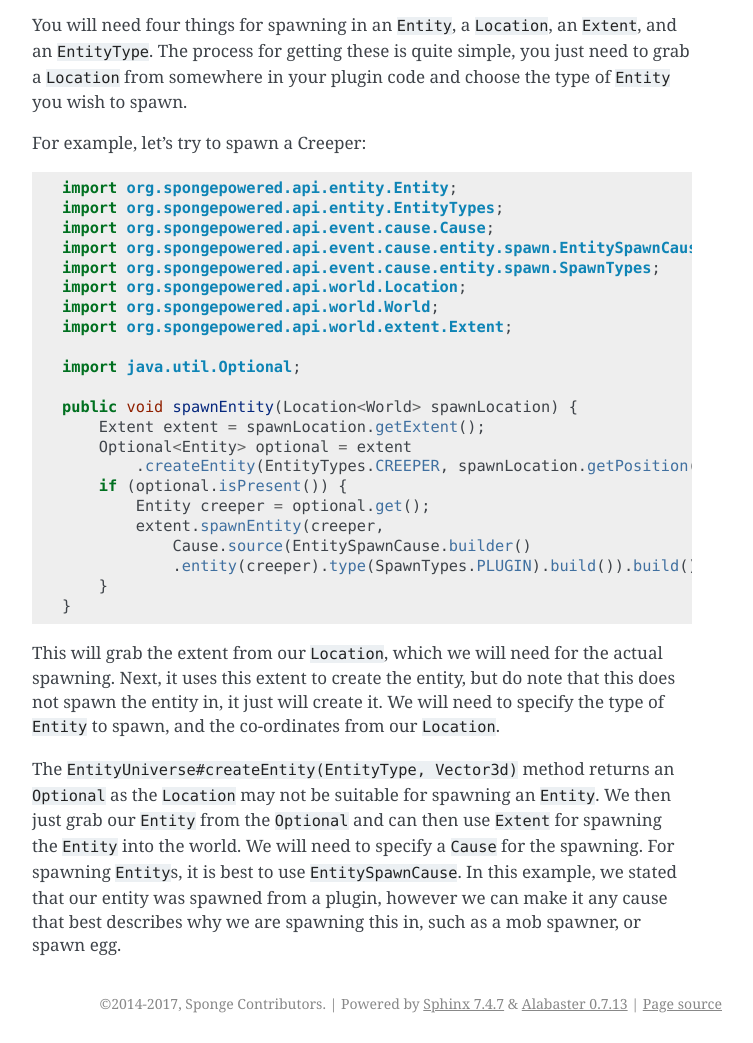
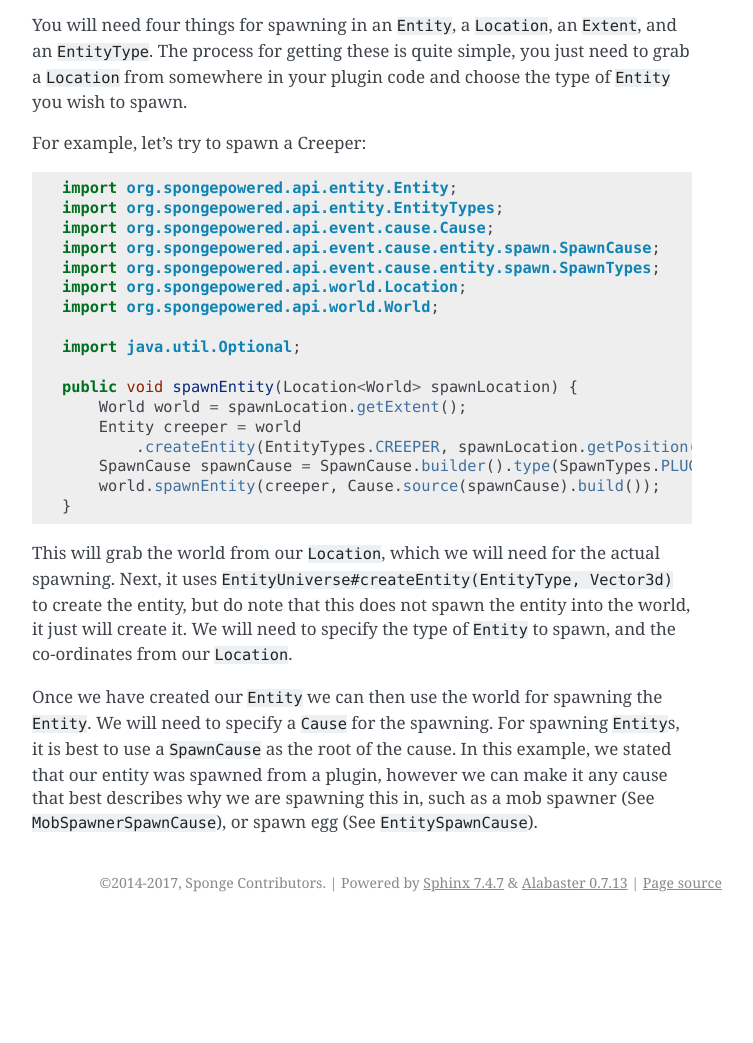
Before and after one commit to SpongePowered/SpongeDocs, a Sphinx documentation site: the page built from source/plugin/entities/spawning.rst, in a window 1280 px wide, cut to the strip 200-1243 px from the top of the page. Shown: the whole strip, without its empty margins (388-1141 px from the left). Built offline with Sphinx 7.4.7, drawn with Linux system fonts in a browser that asks for light colours; pages that are not in the unit, such as notebooks, are missing from menus; cross-references to code outside the pages are shown as plain code; after the commit the page ends 1122 px from its top, so only the background shows below that.

Commit message:
Fix Entity spawning example

```diff
--- a/source/plugin/entities/spawning.rst
+++ b/source/plugin/entities/spawning.rst
@@ -7,6 +7,8 @@ Spawning an Entity
     org.spongepowered.api.entity.Entity
     org.spongepowered.api.entity.EntityType
     org.spongepowered.api.event.cause.entity.spawn.EntitySpawnCause
+    org.spongepowered.api.event.cause.entity.spawn.MobSpawnerSpawnCause
+    org.spongepowered.api.event.cause.entity.spawn.SpawnCause
     org.spongepowered.api.world.Location
     org.spongepowered.api.world.extent.Extent
     org.spongepowered.api.world.extent.EntityUniverse
@@ -22,33 +24,28 @@ For example, let's try to spawn a Creeper:
     import org.spongepowered.api.entity.Entity;
     import org.spongepowered.api.entity.EntityTypes;
     import org.spongepowered.api.event.cause.Cause;
-    import org.spongepowered.api.event.cause.entity.spawn.EntitySpawnCause;
+    import org.spongepowered.api.event.cause.entity.spawn.SpawnCause;
     import org.spongepowered.api.event.cause.entity.spawn.SpawnTypes;
     import org.spongepowered.api.world.Location;
     import org.spongepowered.api.world.World;
-    import org.spongepowered.api.world.extent.Extent;
 
     import java.util.Optional;
 
     public void spawnEntity(Location<World> spawnLocation) {
-        Extent extent = spawnLocation.getExtent();
-        Optional<Entity> optional = extent
+        World world = spawnLocation.getExtent();
+        Entity creeper = world
             .createEntity(EntityTypes.CREEPER, spawnLocation.getPosition());
-        if (optional.isPresent()) {
-            Entity creeper = optional.get();
-            extent.spawnEntity(creeper,
-                Cause.source(EntitySpawnCause.builder()
-                .entity(creeper).type(SpawnTypes.PLUGIN).build()).build());
-        }
+        SpawnCause spawnCause = SpawnCause.builder().type(SpawnTypes.PLUGIN).build();
+        world.spawnEntity(creeper, Cause.source(spawnCause).build());
     }
 
-This will grab the extent from our ``Location``, which we will need for the actual spawning. Next, it uses this extent
-to create the entity, but do note that this does not spawn the entity in, it just will create it. We will need to
-specify the type of ``Entity`` to spawn, and the co-ordinates from our ``Location``.
+This will grab the world from our ``Location``, which we will need for the actual spawning. Next, it uses
+:javadoc:`EntityUniverse#createEntity(EntityType, Vector3d)` to create the entity, but do note that this does not
+spawn the entity into the world, it just will create it. We will need to specify the type of ``Entity`` to spawn, and the
+co-ordinates from our ``Location``.
 
-The :javadoc:`EntityUniverse#createEntity(EntityType, Vector3d)` method returns an ``Optional`` as the ``Location`` may
-not be suitable for spawning an ``Entity``. We then just grab our ``Entity`` from the ``Optional`` and can then use
-``Extent`` for spawning the ``Entity`` into the world. We will need to specify a ``Cause`` for the spawning. For
-spawning ``Entity``\ s, it is best to use :javadoc:`EntitySpawnCause`. In this example, we stated that our entity was
-spawned from a plugin, however we can make it any cause that best describes why we are spawning this in, such as a mob
-spawner, or spawn egg.
+Once we have created our ``Entity`` we can then use the world for spawning the ``Entity``. We will need
+to specify a ``Cause`` for the spawning. For spawning ``Entity``\ s, it is best to use a :javadoc:`SpawnCause` as the root
+of the cause. In this example, we stated that our entity was spawned from a plugin, however we can make it any cause
+that best describes why we are spawning this in, such as a mob spawner (See :javadoc:`MobSpawnerSpawnCause`), or spawn egg
+(See :javadoc:`EntitySpawnCause`).
```
